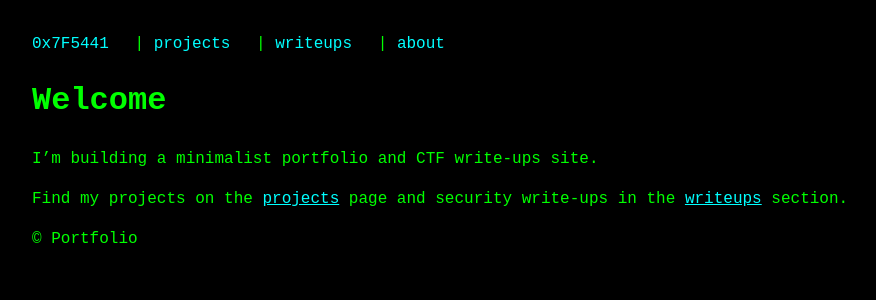
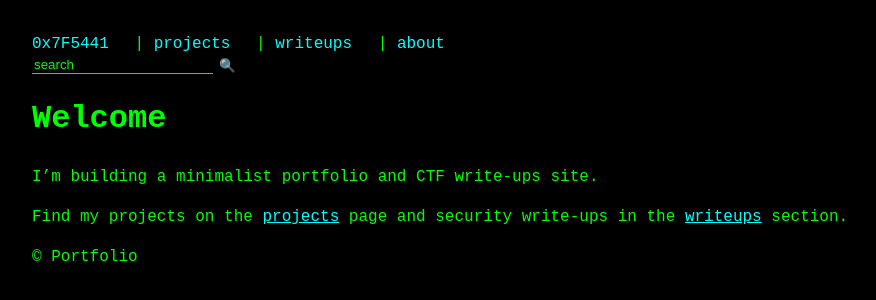
Before and after one commit to Respilot/writeup, a Jekyll site: the page built from index.md, in a window 1280 px wide. Shown: the top 300 px of the page, without its empty margins (0-876 px from the left). Built offline with Jekyll 4.4.1, drawn with Linux system fonts in a browser that asks for light colours.

```diff
--- a/_layouts/default.html
+++ b/_layouts/default.html
@@ -13,6 +13,11 @@
       <a href="{{ '/writeups' | relative_url }}">writeups</a> |
       <a href="{{ '/about' | relative_url }}">about</a>
     </nav>
+    <div class="search-bar">
+      <input type="text" id="search-input" placeholder="search">
+      <button id="search-button" aria-label="search">&#128269;</button>
+    </div>
+    <div id="search-results"></div>
   </header>
   <main>
     {{ content }}
@@ -20,5 +25,6 @@
   <footer>
     <p>&copy; {{ site.title }}</p>
   </footer>
+  <script src="{{ '/assets/js/search.js' | relative_url }}"></script>
 </body>
 </html>
--- a/assets/css/style.css
+++ b/assets/css/style.css
@@ -16,3 +16,38 @@ a {
 a:hover {
   text-decoration: underline;
 }
+
+.search-bar {
+  display: flex;
+  align-items: center;
+}
+
+.search-bar input {
+  background: transparent;
+  border: none;
+  border-bottom: 1px solid #0f0;
+  color: #0f0;
+}
+
+.search-bar input::placeholder {
+  color: #0f0;
+}
+
+.search-bar input:focus {
+  outline: none;
+}
+
+.search-bar button {
+  background: transparent;
+  border: none;
+  color: #0f0;
+  cursor: pointer;
+}
+
+.search-bar button:focus {
+  outline: none;
+}
+
+#search-results div {
+  margin-top: 0.5rem;
+}
--- /dev/null
+++ b/assets/js/search.js
@@ -0,0 +1,34 @@
+---
+---
+function initSearch() {
+  var input = document.getElementById('search-input');
+  var results = document.getElementById('search-results');
+  if (!input || !results) return;
+
+  var indexData = [];
+  fetch('{{ "/search.json" | relative_url }}')
+    .then(function(res) { return res.json(); })
+    .then(function(data) { indexData = data; });
+
+  function search() {
+    var query = input.value.trim().toLowerCase();
+    results.innerHTML = '';
+    if (!query) return;
+    var matches = indexData.filter(function(item) {
+      return item.content.toLowerCase().indexOf(query) !== -1 ||
+             item.title.toLowerCase().indexOf(query) !== -1;
+    });
+    matches.forEach(function(item) {
+      var div = document.createElement('div');
+      var a = document.createElement('a');
+      a.href = item.url;
+      a.textContent = item.title;
+      div.appendChild(a);
+      results.appendChild(div);
+    });
+  }
+
+  input.addEventListener('input', search);
+}
+
+document.addEventListener('DOMContentLoaded', initSearch);
--- /dev/null
+++ b/search.json
@@ -0,0 +1,15 @@
+---
+layout: null
+---
+[
+  {% assign pages = site.pages | where_exp: "page", "page.search_exclude != true" %}
+  {% assign writeups = site.writeups | where_exp: "page", "page.search_exclude != true" %}
+  {% assign all_pages = pages | concat: writeups %}
+  {% for page in all_pages %}
+  {
+    "title": "{{ page.title | escape }}",
+    "url": "{{ page.url | relative_url }}",
+    "content": {{ page.content | markdownify | strip_html | jsonify }}
+  }{% unless forloop.last %},{% endunless %}
+  {% endfor %}
+]
```
